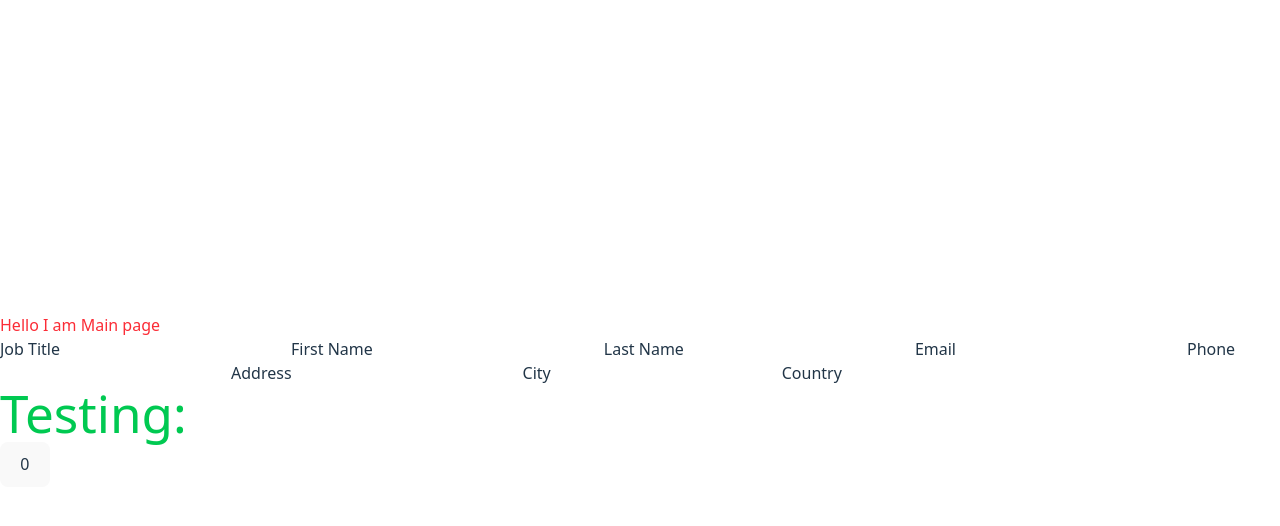
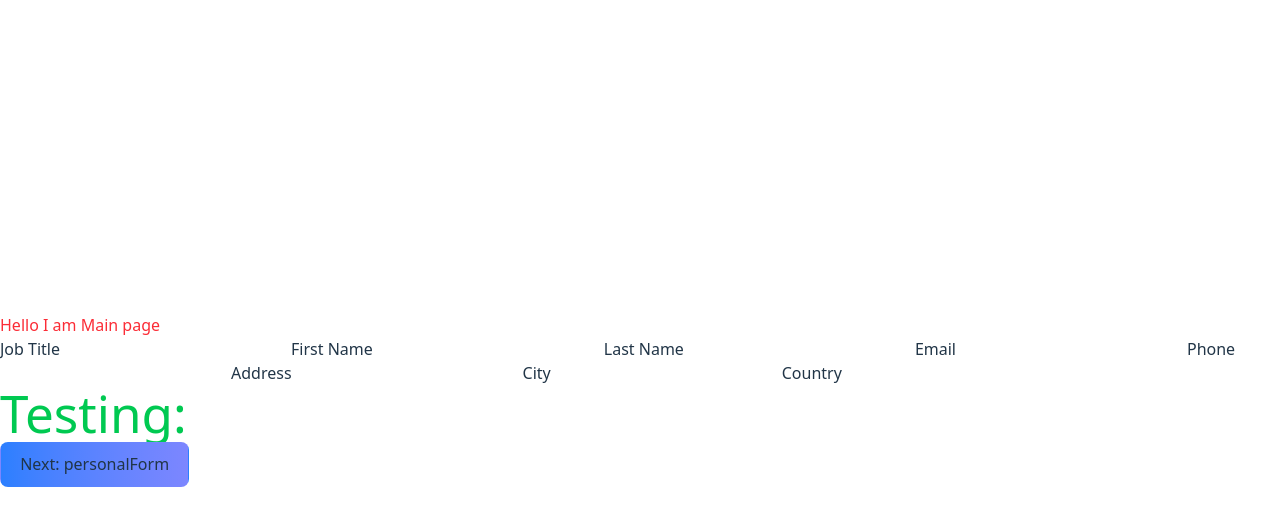
Before and after one commit to rohitjames77/proto_projects, a React (Vite) app: page / in a window 1280 px wide. Both pictures are taken after a click on the button "Let's Get Started". Shown: the top 526 px of the page. Built offline with nearby package versions, Linux system fonts and the light colour scheme.

Commit message:
Add forward/prev button

```diff
--- a/src/changeForm.jsx
+++ b/src/changeForm.jsx
@@ -1,22 +1,33 @@
-
- export default function FormForwardButton ({idArr,formId,setFormId}){
-    // console.log(idArr);
-    // console.log(formId);
+export default function FormForwardButton({ idArr, formId, setFormId }) {
+  const handleOnClick = function () {
+    setFormId((formId + 1));
+  };
+  const buttonPlaceholder = idArr[formId];
+  const handlePrevOnClick = function (){
+    setFormId((formId-1))
+  }
+  if (formId == idArr.length-2) {
+    return (
+      <>
+      <button
+        disabled
+        id="formForwardButton"
+        className="bg-gradient-to-r from-blue-500 to-indigo-400 hover:bg-violet-600 focus:outline-2 focus:outline-offset-2 focus:outline-violet-500 active:bg-violet-700 "
+        onClick={handleOnClick}
+      >
+        {"Next: " + buttonPlaceholder}
+      </button>
 
 
-const handleOnClick = function (){
-    setFormId((formId+1) % idArr.length);
+      <button id="prevForm" className="" onClick={handlePrevOnClick}  >{"Back"} </button>
 
+    </>
+    );
+  }
+
+  return (
+    <button id="formForwardButton" className="bg-gradient-to-r from-blue-500 to-indigo-400 hover:bg-violet-600 focus:outline-2 focus:outline-offset-2 focus:outline-violet-500 active:bg-violet-700 " onClick={handleOnClick}>
+      {"Next: " + buttonPlaceholder}
+    </button>
+  );
 }
-
-
-    return(
-    <button id='nextForm' className="" onClick={handleOnClick}>{formId}</button>
-)
-}
-
-
-
- export function FormBackButton({formId,setFormId}){
-
-}
```
